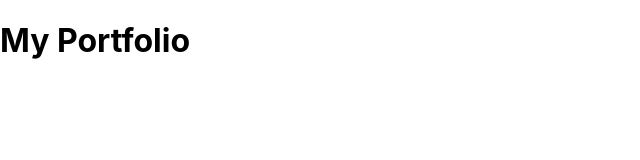
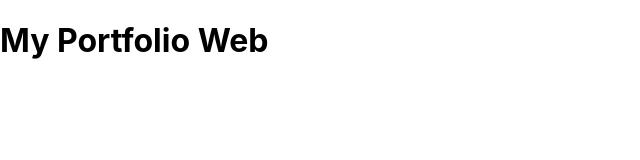
Before and after one commit to dhanuka-jay/dan-portfolio, a React (Create React App) app: page / in a window 1280 px wide. Shown: the top 160 px of the page, without its empty margins (0-640 px from the left). Built offline with nearby package versions, Linux system fonts and the light colour scheme.

Commit message:
small changes

```diff
--- a/src/App.js
+++ b/src/App.js
@@ -2,7 +2,7 @@
 function App() {
   return (
     <div className="App">
-      <h1>My Portfolio</h1>
+      <h1>My Portfolio Web</h1>
     </div>
   );
 }
```
